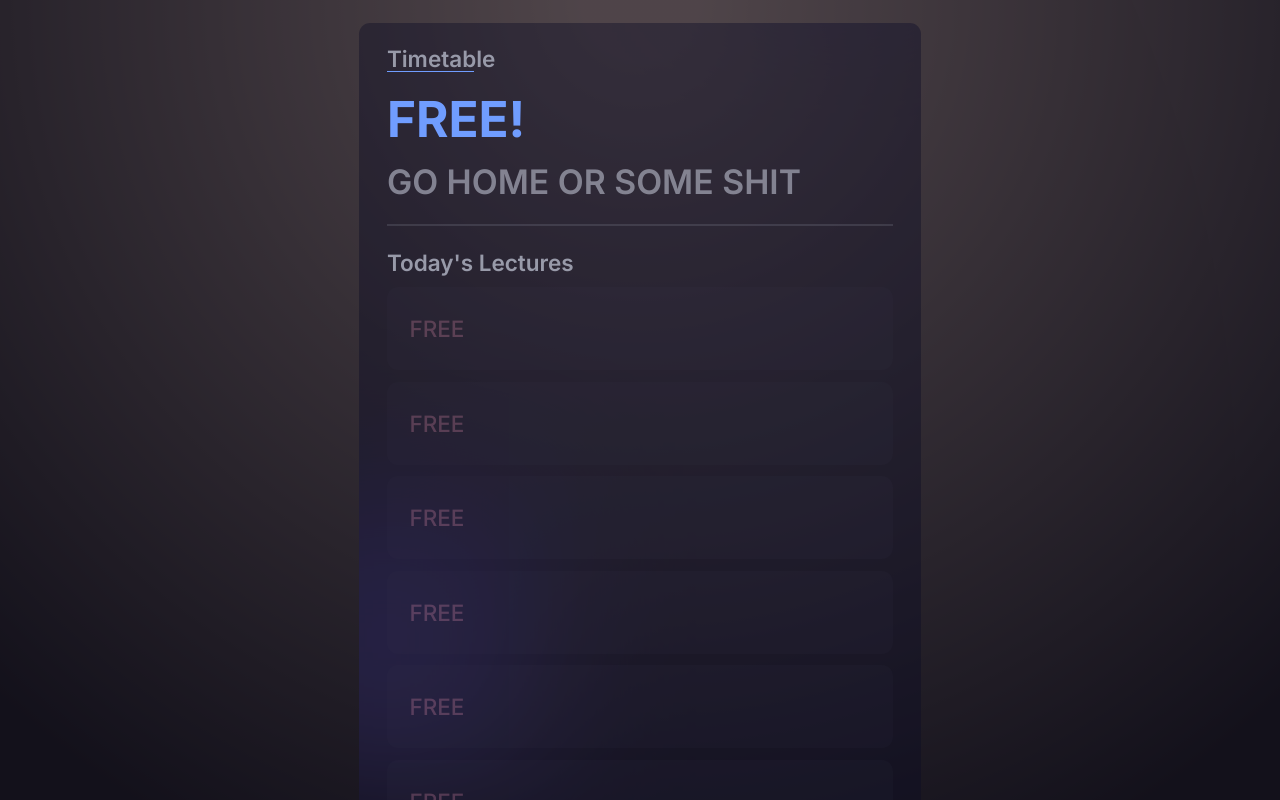
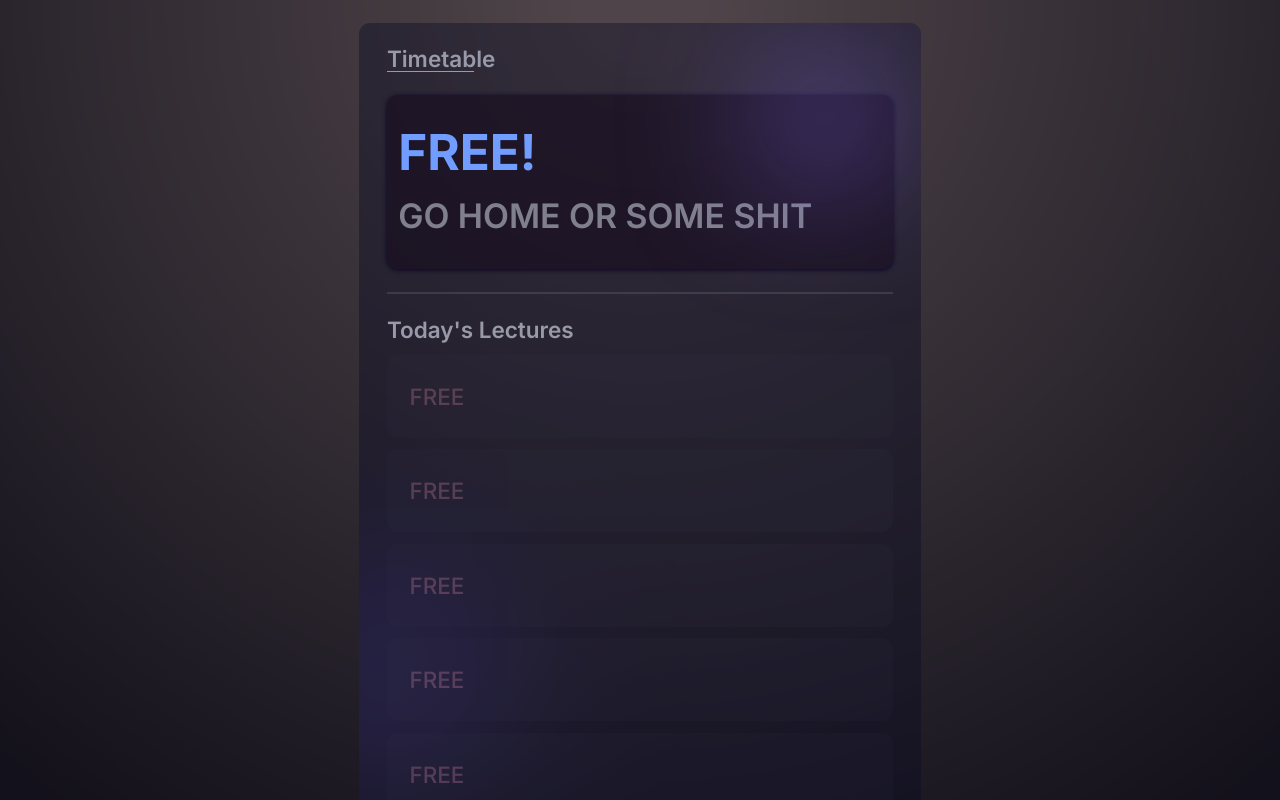
Before and after one commit to najmiter/timid, a React (Vite) app: page / in a window 1280 px wide. Both pictures are taken after a click on the button "Current". Shown: the top 800 px of the page. Built offline with nearby package versions, Linux system fonts and the light colour scheme.

Commit message:
more styles

```diff
--- a/src/App.css
+++ b/src/App.css
@@ -38,3 +38,7 @@
         display: block;
     }
 }
+
+.text-light {
+    color: hsl(var(--color-gray));
+}
--- a/src/components/Current.jsx
+++ b/src/components/Current.jsx
@@ -17,7 +17,7 @@ export default function Current({ times, slots, searchParams }) {
                         null
                 ) ?? slots;
 
-            const today = new Date().getDay();
+            const today = 1;
             if (today !== 6 && today !== 0) {
                 const todaysSlots = {};
                 const cols = 7;
@@ -29,6 +29,8 @@ export default function Current({ times, slots, searchParams }) {
 
                 return todaysSlots;
             }
+
+            return "weekend";
         } catch (e) {
             console.error(e?.message);
             return slots;
@@ -54,17 +56,26 @@ export default function Current({ times, slots, searchParams }) {
             slotNumber += 1;
         }
 
-        return slotNumber ? slotNumber - 1 : slotNumber;
+        return slotNumber - 1;
     }
 
     return (
         <main className={styles.currentMain}>
             <div className={styles.dataWrapper}>
                 <h1 className={styles.tableTitle}>Timetable</h1>
-                <>
+                {slots_ === "weekend" ? (
                     <header className={styles.kheader}>
                         <h1 className={styles.currentHeadingSubject}>
-                            {slots_[currentLectureNumber]?.subject.length
+                            IT&apos;S THE WEEKEND!
+                        </h1>
+                    </header>
+                ) : (
+                    <>
+                        {currentLectureNumber !== -1 ? (
+                            <header className={styles.kheader}>
+                                <h1 className={styles.currentHeadingSubject}>
+                                    {slots_[currentLectureNumber]?.subject
+                                        .length
                                         ? slots_[currentLectureNumber]?.subject
                                         : "FREE!"}
                                 </h1>
@@ -74,6 +85,18 @@ export default function Current({ times, slots, searchParams }) {
                                         : "GO HOME OR SOME SHIT"}
                                 </h2>
                             </header>
+                        ) : (
+                            <header className={styles.kheader}>
+                                <h2 className={styles.currentHeadingRoom}>
+                                    <span className="text-light">
+                                        CLASSES WILL START AT
+                                    </span>
+                                </h2>
+                                <h1 className={styles.currentHeadingSubject}>
+                                    {times.startTime}
+                                </h1>
+                            </header>
+                        )}
                         <hr />
 
                         <div className={styles.futureLectures}>
@@ -119,6 +142,7 @@ export default function Current({ times, slots, searchParams }) {
                             </ul>
                         </div>
                     </>
+                )}
             </div>
         </main>
     );
--- a/src/components/Current.module.css
+++ b/src/components/Current.module.css
@@ -32,6 +32,7 @@
     right: 0;
     width: 15rem;
     aspect-ratio: 1;
+    border-radius: 50%;
     background-color: rgb(139, 110, 255);
     filter: blur(70px);
     z-index: -1;
@@ -44,6 +45,7 @@
     left: -20%;
     width: 25rem;
     aspect-ratio: 1;
+    border-radius: 50%;
     background-color: rgb(139, 110, 255);
     filter: blur(70px);
     z-index: -1;
@@ -72,6 +74,24 @@
     display: flex;
     flex-direction: column;
     gap: 1.5rem;
+    background-color: rgba(21, 12, 29, 0.622);
+    border-radius: 1rem;
+    padding: 3rem 1rem;
+    position: relative;
+    box-shadow: 0px 1px 5px hsl(var(--color-fav));
+}
+
+.kheader::before {
+    content: '';
+    position: absolute;
+    top: -25%;
+    right: 0;
+    width: 12rem;
+    border-radius: 50%;
+    aspect-ratio: 1;
+    background-color: hsl(252, 100%, 72%, 50%);
+    filter: blur(70px);
+    pointer-events: none;
 }
 
 .currentHeadingSubject,
```
Lines whose indentation alone changed are shown as unchanged.
